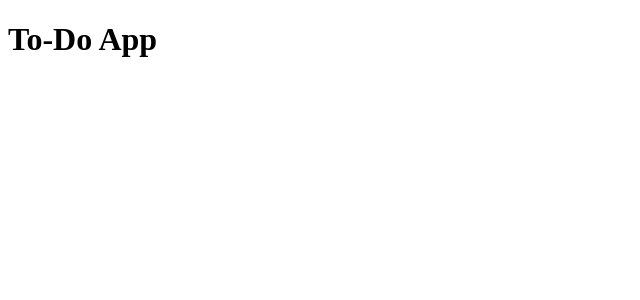
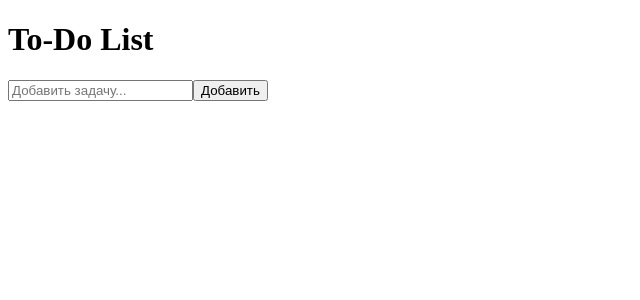
Before and after one commit to DaurenR/todo-app, a React (Vite) app: page / in a window 1280 px wide. Shown: the top 300 px of the page, without its empty margins (0-640 px from the left). Built offline with nearby package versions, Linux system fonts and the light colour scheme.

Commit message:
Add base comps

```diff
--- a/src/App.tsx
+++ b/src/App.tsx
@@ -1,7 +1,8 @@
+import TodoList from "./components/TodoList"
 const App = () => {
   return (
     <div>
-      <h1>To-Do App</h1>
+      <TodoList />
     </div>
   )
 }
--- /dev/null
+++ b/src/components/TodoInput.tsx
@@ -0,0 +1,29 @@
+import { useState } from 'react'
+
+interface TodoInputProps {
+  onAdd: (text: string) => void
+}
+
+const TodoInput: React.FC<TodoInputProps> = ({ onAdd }) => {
+  const [text, setText] = useState('')
+
+  const handleAdd = () => {
+    if (text.trim() === '') return
+    onAdd(text)
+    setText('')
+  }
+
+  return (
+    <div>
+      <input
+        type="text"
+        value={text}
+        onChange={(e) => setText(e.target.value)}
+        placeholder="Добавить задачу..."
+      />
+      <button onClick={handleAdd}>Добавить</button>
+    </div>
+  )
+}
+
+export default TodoInput
--- /dev/null
+++ b/src/components/TodoItem.tsx
@@ -0,0 +1,25 @@
+interface TodoItemProps {
+  id: number
+  text: string
+  completed: boolean
+  onToggle: (id: number) => void
+  onDelete: (id: number) => void
+}
+
+const TodoItem: React.FC<TodoItemProps> = ({ id, text, completed, onToggle, onDelete }) => {
+  return (
+    <div>
+      <input
+        type="checkbox"
+        checked={completed}
+        onChange={() => onToggle(id)}
+      />
+      <span style={{ textDecoration: completed ? 'line-through' : 'none' }}>
+        {text}
+      </span>
+      <button onClick={() => onDelete(id)}>Удалить</button>
+    </div>
+  )
+}
+
+export default TodoItem
--- /dev/null
+++ b/src/components/TodoList.tsx
@@ -0,0 +1,42 @@
+import { useState } from 'react'
+import TodoInput from './TodoInput'
+import TodoItem from './TodoItem'
+
+interface Todo {
+  id: number
+  text: string
+  completed: boolean
+}
+
+const TodoList: React.FC = () => {
+  const [todos, setTodos] = useState<Todo[]>([])
+
+  const addTodo = (text: string) => {
+    const newTodo = { id: Date.now(), text, completed: false }
+    setTodos([...todos, newTodo])
+  }
+
+  const toggleTodo = (id: number) => {
+    setTodos(
+      todos.map((todo) =>
+        todo.id === id ? { ...todo, completed: !todo.completed } : todo
+      )
+    )
+  }
+
+  const deleteTodo = (id: number) => {
+    setTodos(todos.filter((todo) => todo.id !== id))
+  }
+
+  return (
+    <div>
+      <h1>To-Do List</h1>
+      <TodoInput onAdd={addTodo} />
+      {todos.map((todo) => (
+        <TodoItem key={todo.id} {...todo} onToggle={toggleTodo} onDelete={deleteTodo} />
+      ))}
+    </div>
+  )
+}
+
+export default TodoList
```
